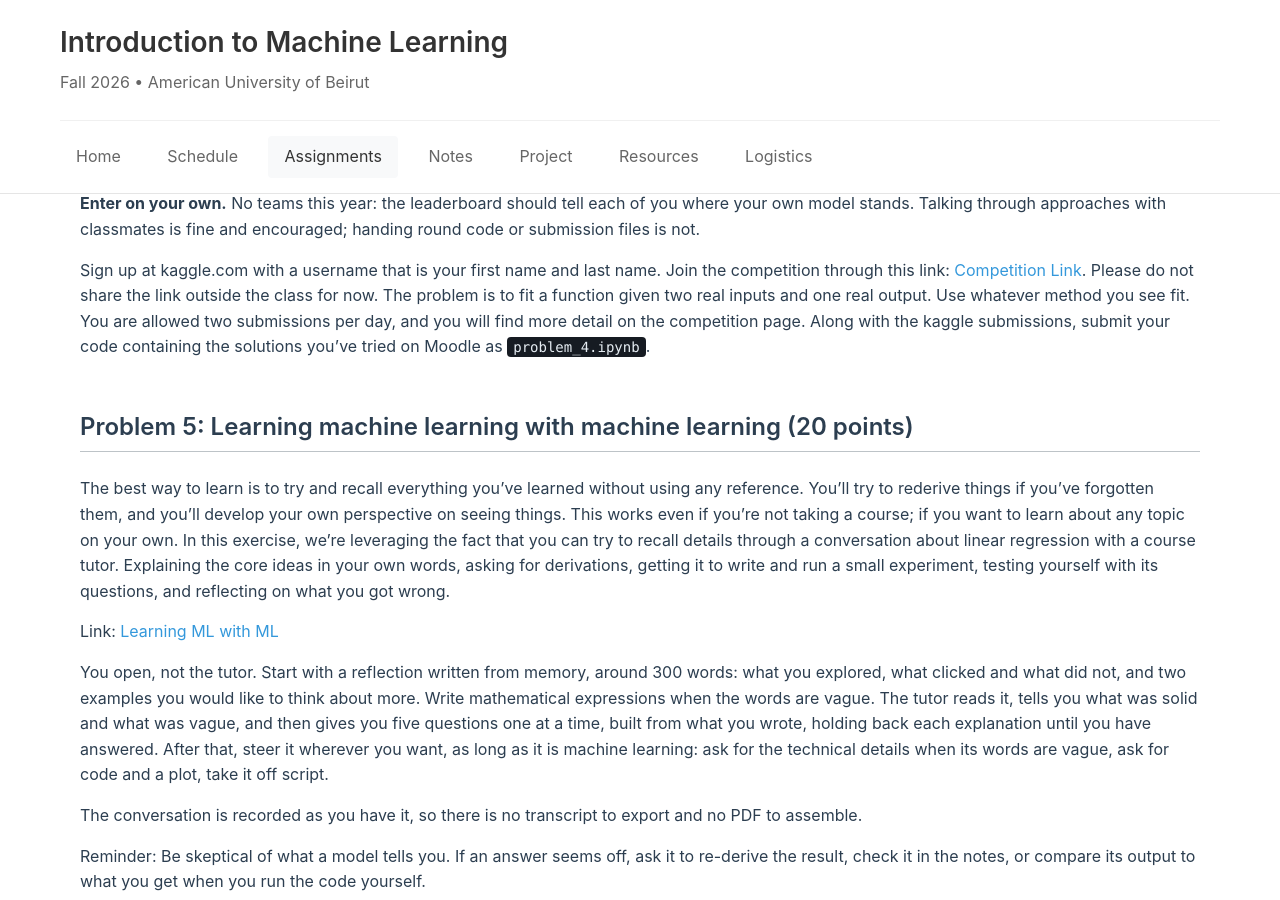
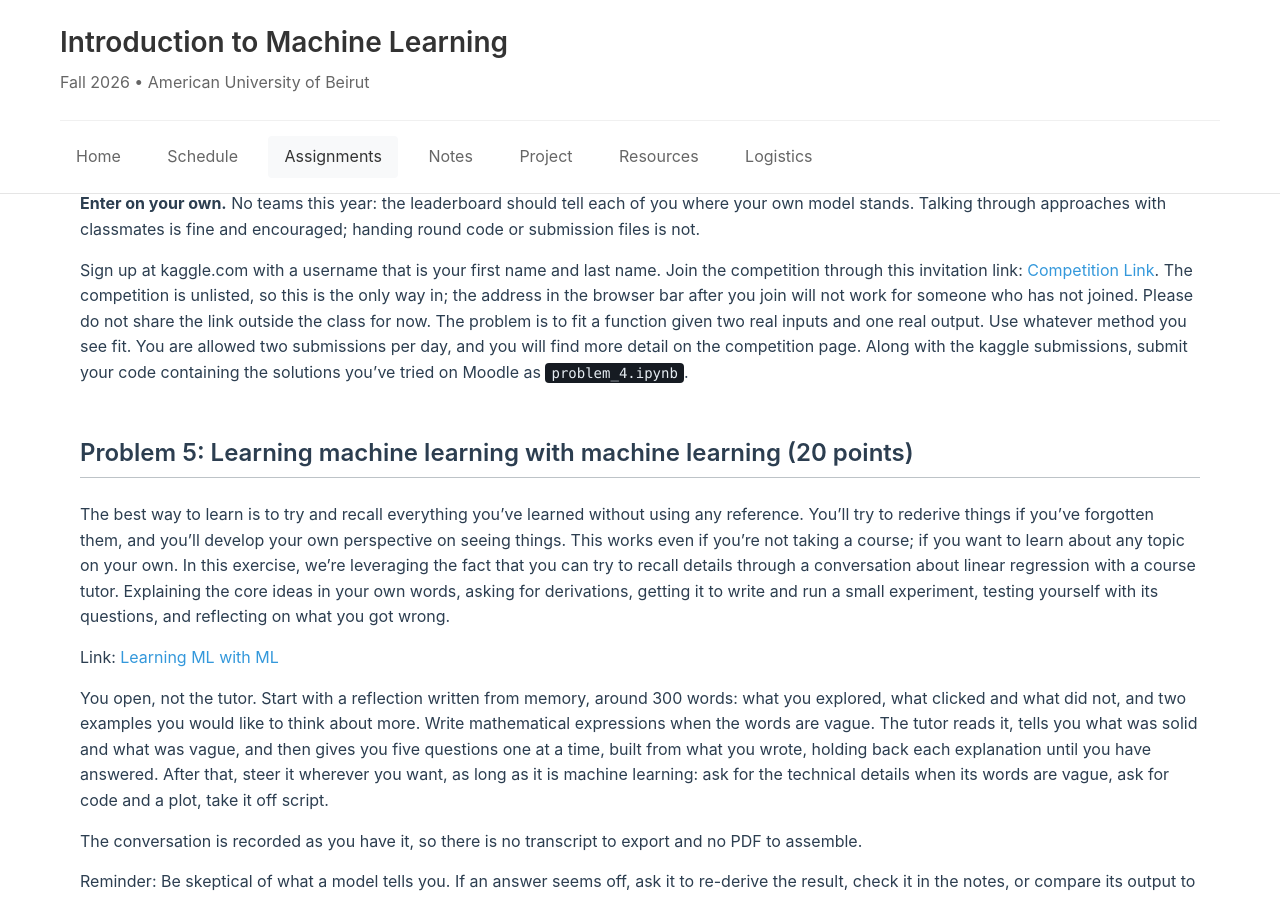
Before and after one commit to Data-Driven-Modeling-Lab/intro2ml, a Jekyll site: the page built from materials/assignments/hw1.md, in a window 1280 px wide and 900 px high, scrolled down 3317 px. Built offline with Jekyll 4.4.1, drawn with Linux system fonts in a browser that asks for light colours; formulas are drawn with MathJax 3.

Commit message:
PS1 Problem 4: link the Kaggle invitation URL
The competition is unlisted, so the plain competition address showed
"Invitation required" and nobody could join; the /t/ invitation link is
the only way in.

Co-Authored-By: Claude Fable 5.1 <noreply@anthropic.com>
Claude-Session: https://claude.ai/code/session_016WpWGXXfmuwU4Z6w5pj12H

```diff
--- a/materials/assignments/hw1.md
+++ b/materials/assignments/hw1.md
@@ -137,7 +137,9 @@ you where your own model stands. Talking through approaches with classmates is
 fine and encouraged; handing round code or submission files is not.
 
 Sign up at kaggle.com with a username that is your first name and last name. Join the competition
-through this link: [Competition Link](https://www.kaggle.com/competitions/find-the-polynomial-ml26-27). Please do not share
+through this invitation link: [Competition Link](https://www.kaggle.com/t/82664c52fab445a7be0be46d21ef5797). The competition is
+unlisted, so this is the only way in; the address in the browser bar after you join
+will not work for someone who has not joined. Please do not share
 the link outside the class for now. The problem is to fit a function given two
 real inputs and one real output. Use whatever method you see fit. You are
 allowed two submissions per day, and you will find more detail on the
```
